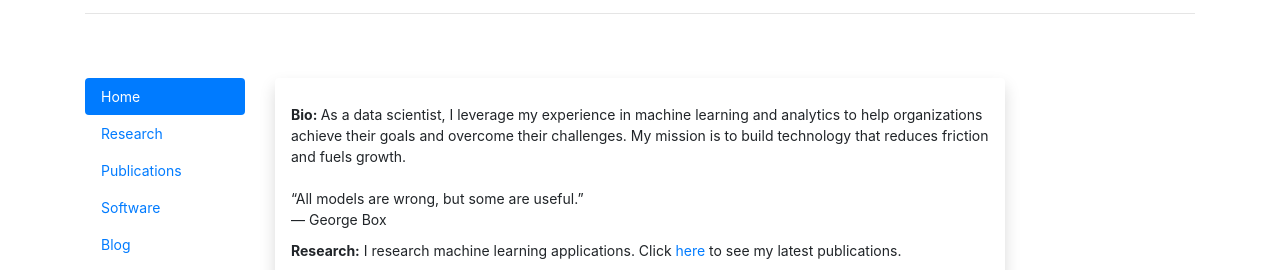
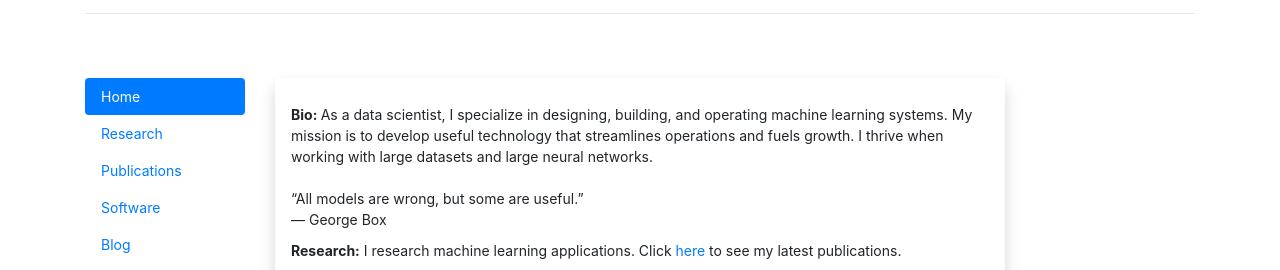
Before and after one commit to daniel-furman/danielryanfurman, a website: page index.html in a window 1280 px wide. Shown: the part 89-359 px from the top of the page. Drawn offline with nearby package versions, Linux system fonts and the light colour scheme.

Commit message:
latest code

```diff
--- a/index.html
+++ b/index.html
@@ -46,7 +46,7 @@
             <div id="infolist">
               <ul>
                 <li>
-                  <strong>Bio: </strong>As a data scientist, I leverage my experience in machine learning and analytics to help organizations achieve their goals and overcome their challenges. My mission is to build technology that reduces friction and fuels growth.<br><br>“All models are wrong, but some are useful.”<br>— George Box
+                  <strong>Bio: </strong>As a data scientist, I specialize in designing, building, and operating machine learning systems. My mission is to develop useful technology that streamlines operations and fuels growth. I thrive when working with large datasets and large neural networks.<br><br>“All models are wrong, but some are useful.”<br>— George Box
                 </li>
                 <li>
                   <strong>Research:</strong> I research machine learning applications. Click
```
